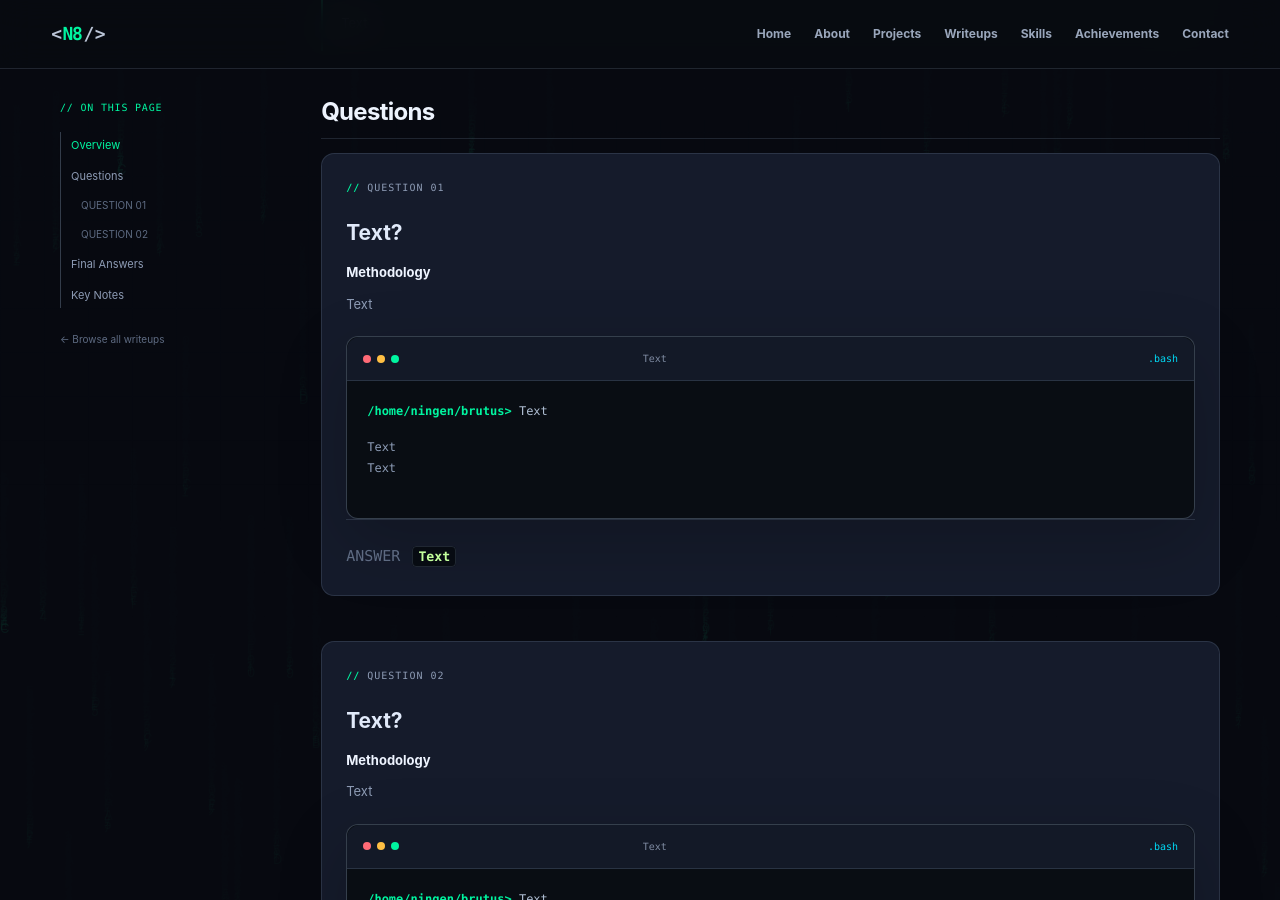
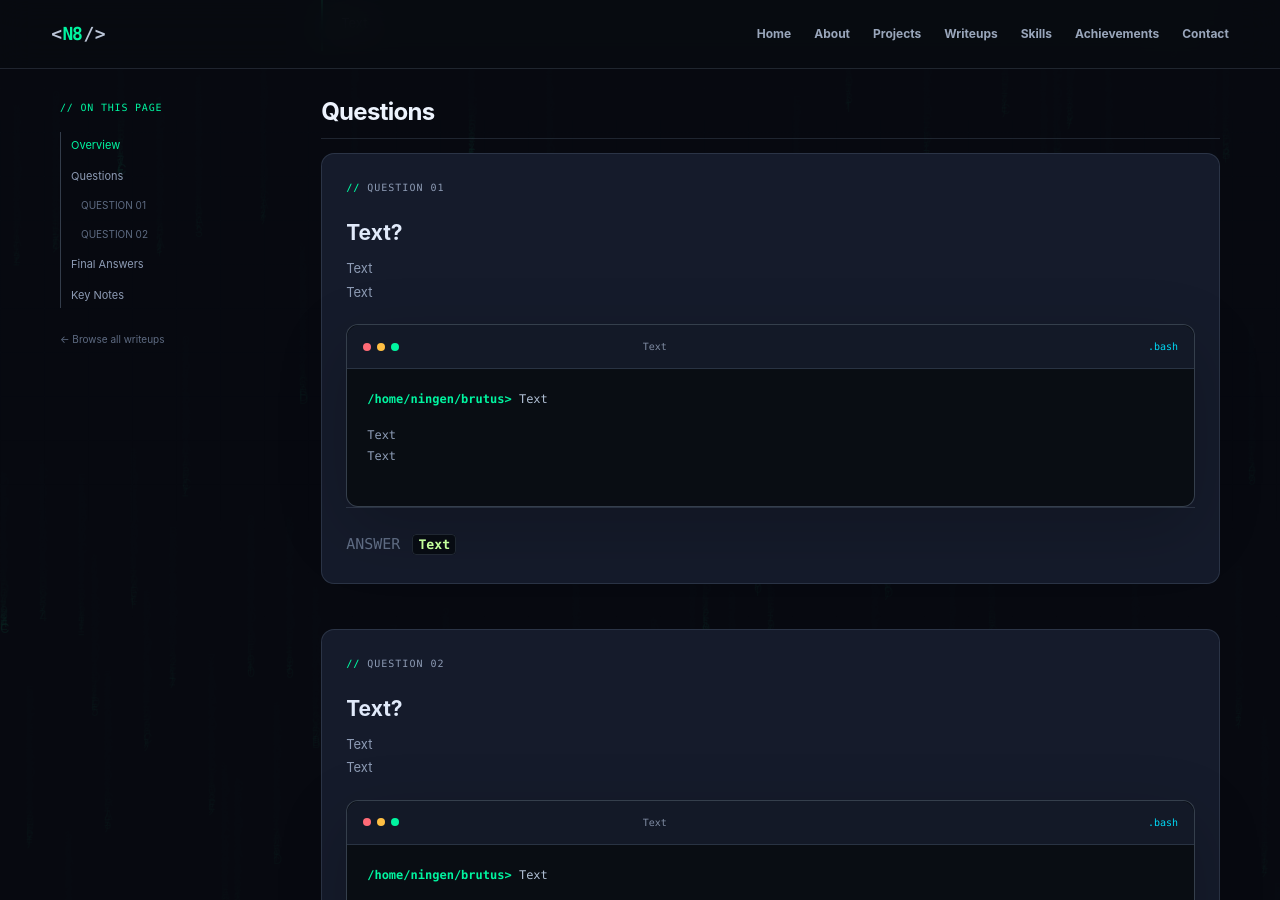
Before and after one commit to Ningen820/Ningen820.github.io, a Jekyll site: the page built from _writeups/enduringecho.md, in a window 1280 px wide and 900 px high, scrolled down 897 px. Built offline with Jekyll 4.4.1, drawn with Linux system fonts in a browser that asks for light colours.

Commit message:
Update writeup-data.html

```diff
--- a/_includes/writeup-data.html
+++ b/_includes/writeup-data.html
@@ -91,7 +91,6 @@
             {% endif %}
 
             {% if card.explanation and card.explanation != '' %}
-              <p class="writeup-data-method-label"><strong>{{ page.explanation_label | default: 'Methodology' | escape }}</strong></p>
               <div class="writeup-question-explanation">{{ card.explanation | markdownify }}</div>
             {% endif %}
 
@@ -103,6 +102,10 @@
                     style="display:block;max-width:100%;height:auto;margin:16px 0;">
              {% endfor %}
            {% endif %}
+
+            {% if card.explanation and card.explanation != '' %}
+              <div class="writeup-question-explanation">{{ card.explanation | markdownify }}</div>
+            {% endif %}
 
             {% if has_terminal_content %}
               {% assign prompt = cfg.prompt | default: '/home/ningen/brutus>' %}
```
